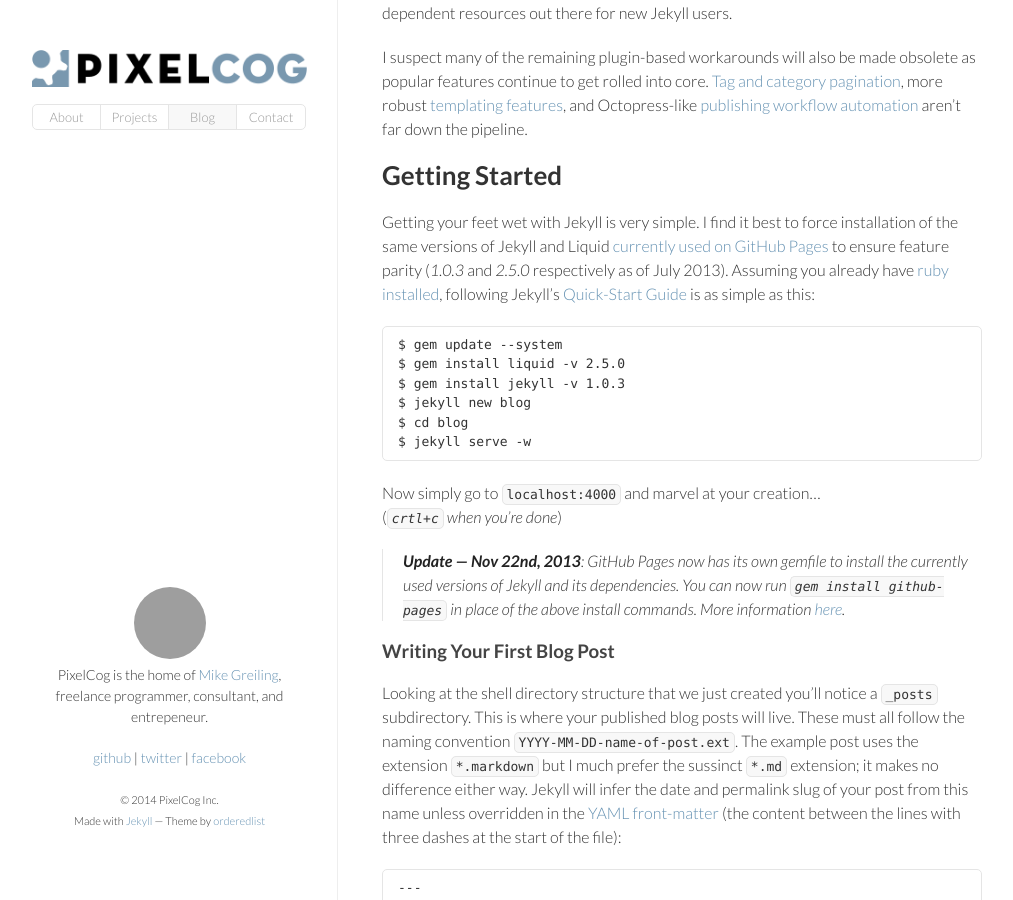
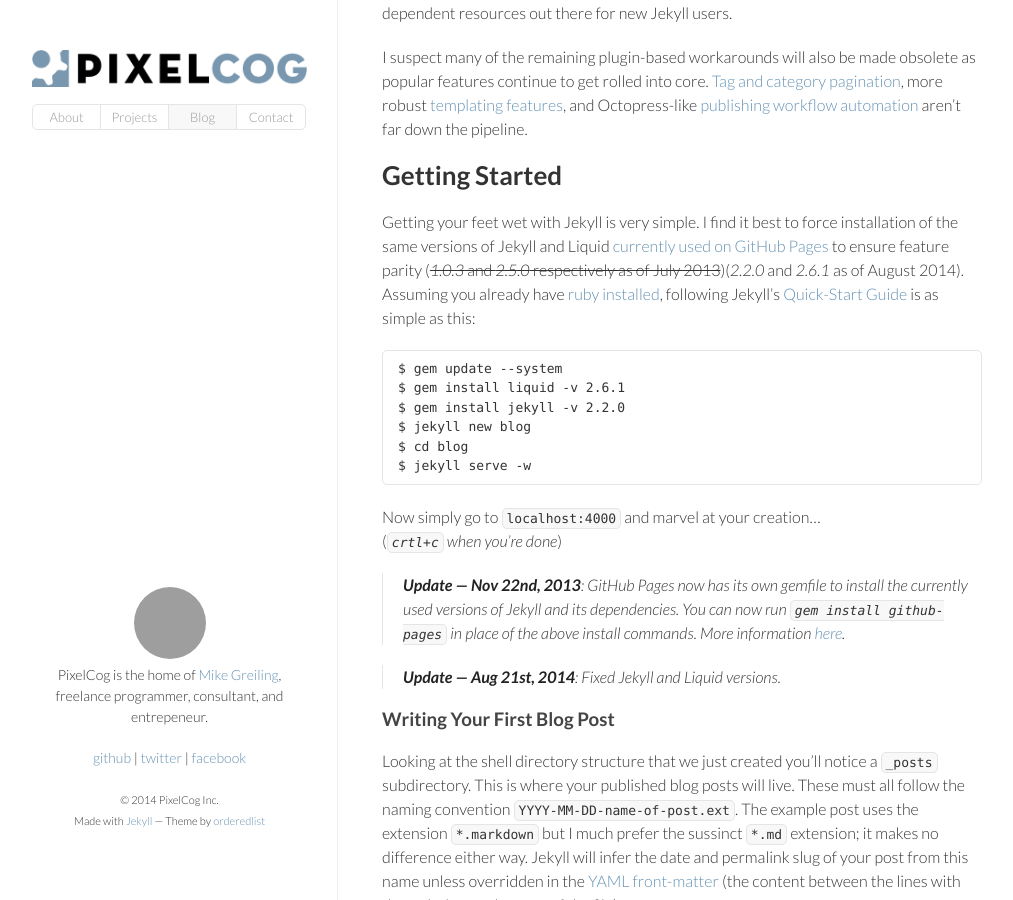
Before and after one commit to pixelcog/pixelcog.com, a Jekyll site: the page built from _posts/2013-07-16-jekyll-from-scratch-introduction.md, in a window 1280 px wide and 900 px high, scrolled down 3105 px. Shown: the whole window, without its empty margins (133-1146 px from the left). Built offline with Jekyll 4.4.1, drawn with Linux system fonts in a browser that asks for light colours; comment, search, counter and statistics services are not loaded; grey boxes are pictures that could not be loaded.

Commit message:
update with current jekyll and liquid versions

```diff
--- a/_posts/2013-07-16-jekyll-from-scratch-introduction.md
+++ b/_posts/2013-07-16-jekyll-from-scratch-introduction.md
@@ -3,7 +3,7 @@
 title:   Jekyll From Scratch - Getting Started
 tags:    jekyll
 image:   jekyll-pt1-intro.gif
-updated: 2013-11-22 @ 12:44pm
+updated: 2014-08-21 @ 7:31pm
 ---
 
 [Jekyll](http://jekyllrb.com/) + [GitHub Pages](http://pages.github.com/) is the web platform underlying the new and improved PixelCog.com. I've decided to document my experience with it as I go along, consolidating best practices, tips, and tricks into a helpful guide to use for my own reference and the benefit of anyone else out there who might learn from my experience.
@@ -60,11 +60,11 @@
 
 ## Getting Started
 
-Getting your feet wet with Jekyll is very simple. I find it best to force installation of the same versions of Jekyll and Liquid [currently used on GitHub Pages](https://github.com/github/pages-gem/blob/master/lib/github-pages.rb#L9) to ensure feature parity (*1.0.3* and *2.5.0* respectively as of July 2013). Assuming you already have [ruby installed](http://www.ruby-lang.org/en/downloads/), following Jekyll's [Quick-Start Guide](http://jekyllrb.com/docs/quickstart/) is as simple as this:
+Getting your feet wet with Jekyll is very simple. I find it best to force installation of the same versions of Jekyll and Liquid [currently used on GitHub Pages](https://github.com/github/pages-gem/blob/master/lib/github-pages.rb#L9) to ensure feature parity (<strike><em>1.0.3</em> and <em>2.5.0</em> respectively as of July 2013</strike>)(*2.2.0* and *2.6.1* as of August 2014). Assuming you already have [ruby installed](http://www.ruby-lang.org/en/downloads/), following Jekyll's [Quick-Start Guide](http://jekyllrb.com/docs/quickstart/) is as simple as this:
 
 	$ gem update --system
-	$ gem install liquid -v 2.5.0
-	$ gem install jekyll -v 1.0.3
+	$ gem install liquid -v 2.6.1
+	$ gem install jekyll -v 2.2.0
 	$ jekyll new blog
 	$ cd blog
 	$ jekyll serve -w
@@ -73,6 +73,8 @@
 (*`crtl+c` when you're done*)
 
 > **Update — Nov 22nd, 2013**:  GitHub Pages now has its own gemfile to install the currently used versions of Jekyll and its dependencies. You can now run `gem install github-pages` in place of the above install commands. More information [here](https://help.github.com/articles/using-jekyll-with-pages#installing-jekyll).
+
+> **Update — Aug 21st, 2014**:  Fixed Jekyll and Liquid versions.
 
 ### Writing Your First Blog Post
 
```
